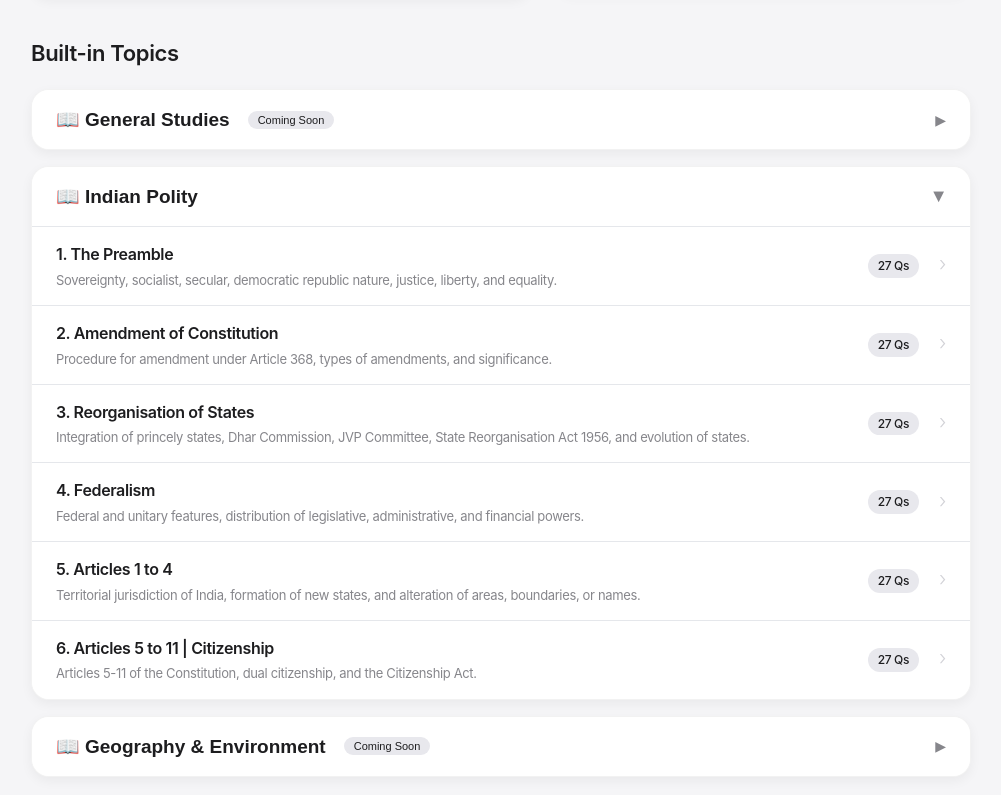
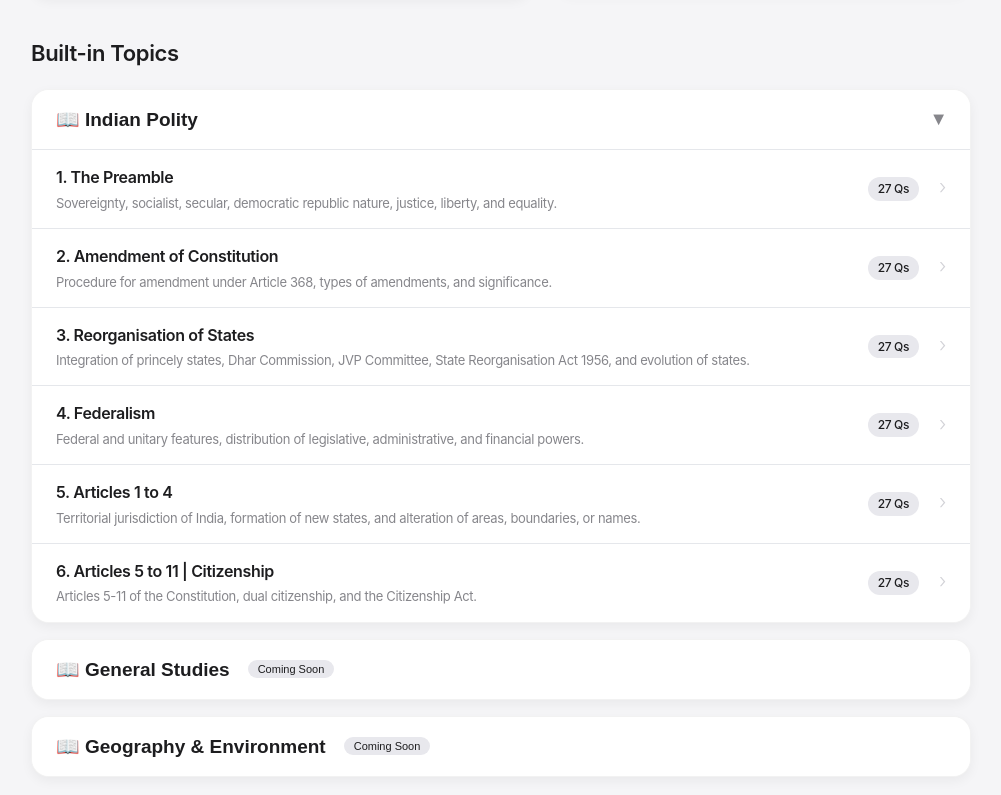
Before and after one commit to khosa76/khosaHub, a plain HTML site: page mcq_tester.html in a window 1280 px wide. Shown: the part 493-1288 px from the top of the page, without its empty margins (139-1140 px from the left). Drawn offline with Linux system fonts and the light colour scheme.

Commit message:
Reorder subjects in quizzes.json to place Polity first and lock Coming Soon subjects from expanding

```diff
--- a/mcq_tester.css
+++ b/mcq_tester.css
@@ -330,6 +330,13 @@ body {
 
 .subject-accordion-btn:hover {
   background: #fafafa;
+}
+
+.subject-accordion-btn.disabled-accordion {
+  cursor: default;
+}
+.subject-accordion-btn.disabled-accordion:hover {
+  background: var(--card-bg);
 }
 
 .subject-accordion-btn h4 {
--- a/mcq_tester.js
+++ b/mcq_tester.js
@@ -213,17 +213,24 @@ function renderDashboardCatalog() {
         headerBtn.type = 'button';
 
         let badgeHtml = '';
+        let chevronHtml = '<span class="chevron">▶</span>';
         if (subject.id !== 'polity') {
             badgeHtml = `<span class="badge-pill badge-gray" style="margin-left: 8px; font-size: 11px; font-weight: 500;">Coming Soon</span>`;
+            chevronHtml = ''; // No chevron for locked coming soon subjects
+            headerBtn.classList.add('disabled-accordion');
         }
 
         headerBtn.innerHTML = `
             <h4 style="display: flex; align-items: center;">📖 ${subject.name} ${badgeHtml}</h4>
-            <span class="chevron">▶</span>
+            ${chevronHtml}
         `;
-        headerBtn.addEventListener('click', () => {
-            wrapper.classList.toggle('expanded');
-        });
+
+        // Only allow toggling/expansion for active subjects (Polity)
+        if (subject.id === 'polity') {
+            headerBtn.addEventListener('click', () => {
+                wrapper.classList.toggle('expanded');
+            });
+        }
 
         const topicsList = document.createElement('div');
         topicsList.className = 'subject-topics-list';
--- a/mcqs/quizzes.json
+++ b/mcqs/quizzes.json
@@ -1,18 +1,5 @@
 {
   "subjects": [
-    {
-      "id": "general_studies",
-      "name": "General Studies",
-      "topics": [
-        {
-          "id": "mixed_topics",
-          "name": "Mixed Revision Set",
-          "path": "mcqs/general_studies/mixed_topics.json",
-          "description": "Includes urban flooding, space technology (Vikram-1), economic classifications, and naval defense (Project 17A).",
-          "questionCount": 12
-        }
-      ]
-    },
     {
       "id": "polity",
       "name": "Indian Polity",
@@ -62,6 +49,19 @@
       ]
     },
     {
+      "id": "general_studies",
+      "name": "General Studies",
+      "topics": [
+        {
+          "id": "mixed_topics",
+          "name": "Mixed Revision Set",
+          "path": "mcqs/general_studies/mixed_topics.json",
+          "description": "Includes urban flooding, space technology (Vikram-1), economic classifications, and naval defense (Project 17A).",
+          "questionCount": 12
+        }
+      ]
+    },
+    {
       "id": "geography",
       "name": "Geography & Environment",
       "topics": [
```
